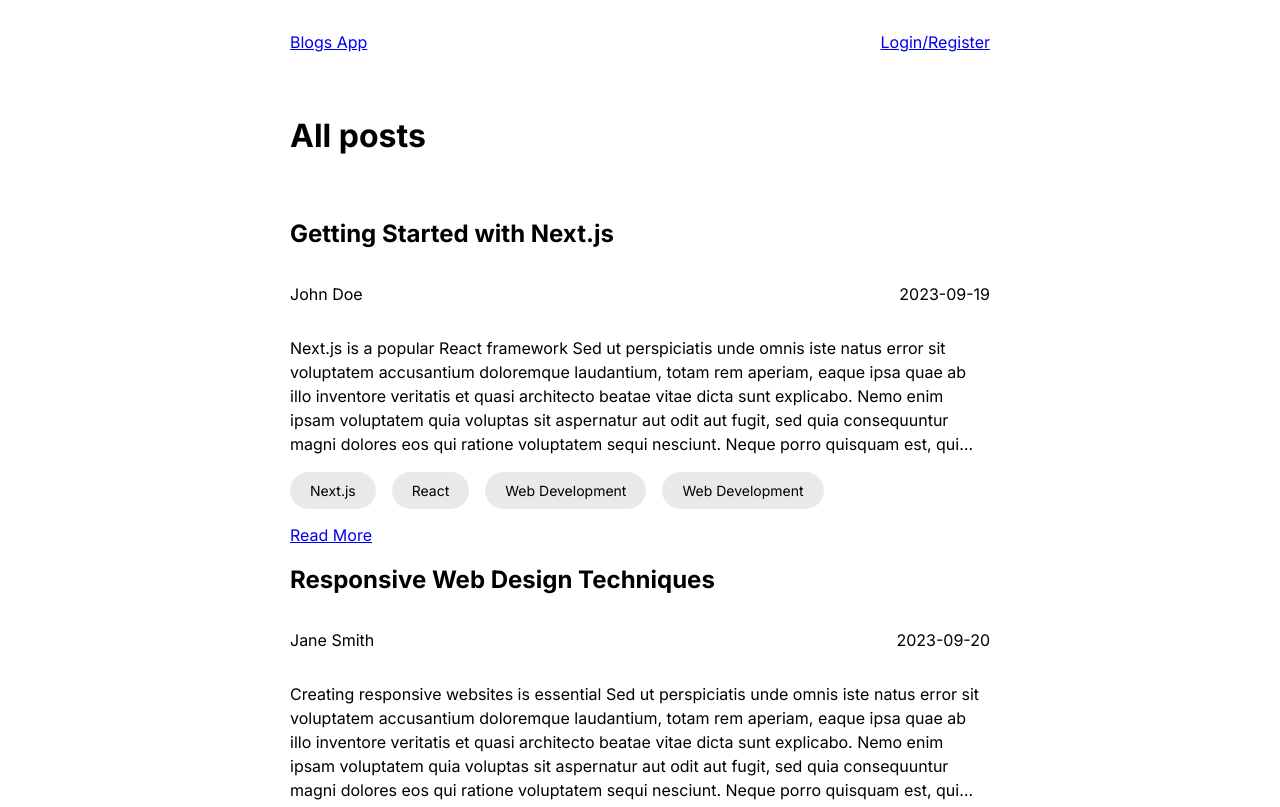
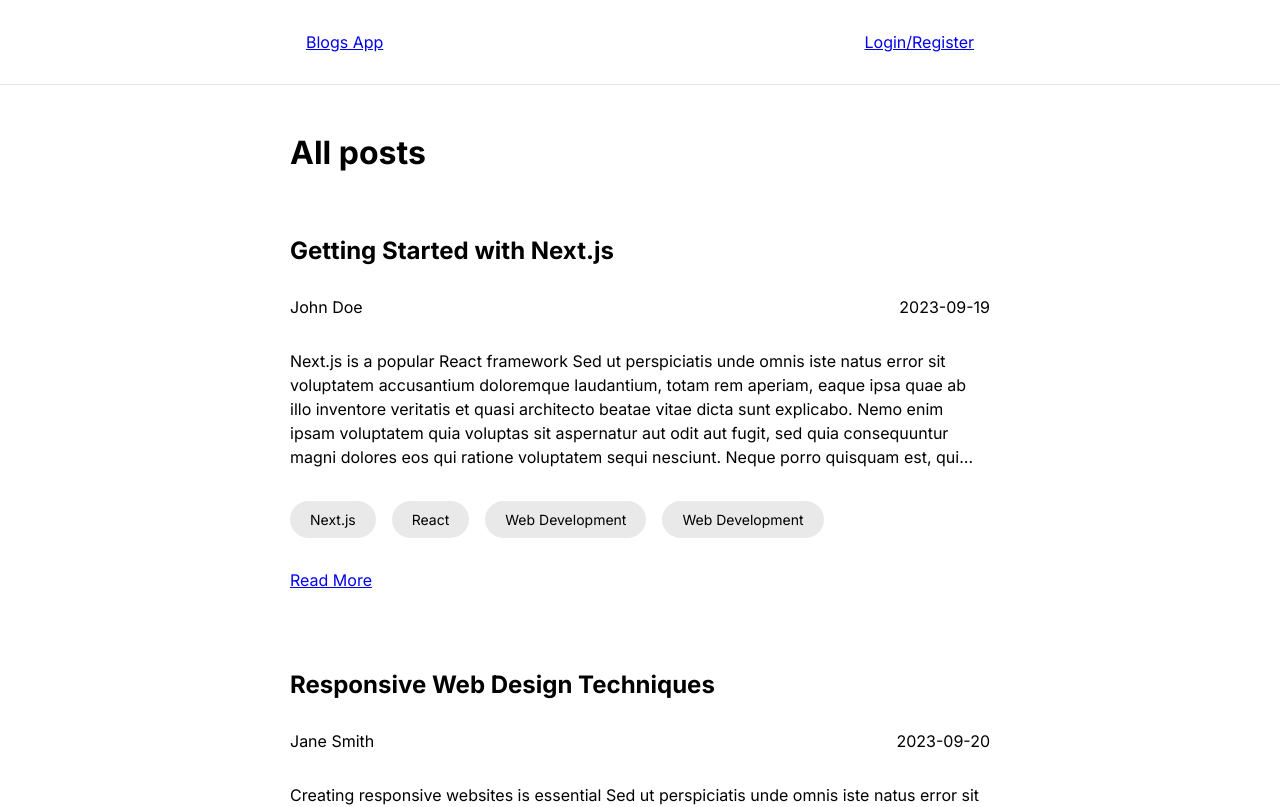
Before and after one commit to Hritvik-Mohan/next-blog, a Next.js app: page / in a window 1280 px wide. Shown: the top 807 px of the page. Built offline with nearby package versions, Linux system fonts and the light colour scheme.

Commit message:
CSS Update

```diff
--- /dev/null
+++ b/app/components/Search.js
@@ -0,0 +1,7 @@
+export default function Search() {
+    return (
+        <div>
+            <input type="text" className="search" />
+        </div>
+    )
+}
--- a/app/globals.css
+++ b/app/globals.css
@@ -3,6 +3,12 @@
     --text-color: white;
     --tag-bg-color: rgb(58, 58, 58);
 } */
+
+* {
+    margin: 0;
+    padding: 0;
+    box-sizing: border-box;
+}
 
 :root {
     --main-bg-color: white;
@@ -17,16 +23,14 @@ body {
 
 .blogs-container {
   margin: 0;
-  padding: 1rem 1rem;
+  padding: 0 1rem;
   box-sizing: border-box;
   max-width: 1800px;
   margin: 0 auto;
-  padding: 1rem;
   /* border: 1px solid red; */
-  display: flex;
+  display: grid;
   flex-wrap: wrap;
   /* max-width: 1400px; */
-  gap: 1.2rem;
   justify-content: center;
 }
 
@@ -34,18 +38,37 @@ body {
     /* padding: 50px; */
     display: flex;
     max-width: 700px;
-    margin: 2rem auto;
-    padding: 0 1rem;
+    margin: 0rem auto;
+    padding: 2rem 1rem;
     justify-content: space-between;
     /* justify-content: end; */
 }
 
-.all-posts-heading {
-    margin: 1rem 0 4rem 0;
+.header-container {
+    border-bottom: 1px solid #e1e5ea;
+    /* background-color: azure; */
 }
 
+
+.all-posts-heading {
+    margin: 3rem 0 4rem 0;
+}
+
+.blog-post {
+    margin: 2rem 0;
+}
+
+/* . {
+    border: 1px solid block;
+    padding: 0.5rem 0.5rem;
+    max-width: 400px;
+    width: 100%;
+} */
+
 .blog-component {
+    display: grid;
     width: 100%;
+    gap: 2rem;
     /* max-width: 350px; */
 }
 
@@ -61,9 +84,11 @@ body {
 
 .blog-container-individual, .blog-post {
     /* border: 1px solid red; */
+    display: grid;
     width: 100%;
     max-width: 700px;
-
+    margin-bottom: 5rem;
+    gap: 2rem;
 }
 
 .form-container {
@@ -98,3 +123,19 @@ body {
     display: flex;
     justify-content: space-between;
 }
+
+
+
+
+
+
+
+
+
+
+
+
+
+::-webkit-scrollbar {
+    display: none;
+  }
--- a/app/layout.js
+++ b/app/layout.js
@@ -1,5 +1,6 @@
 import Footer from './components/Footer'
 import Header from './components/Header'
+import Search from './components/Search'
 import './globals.css'
 import { Inter } from 'next/font/google'
 
@@ -15,9 +16,13 @@ export default function RootLayout({ children }) {
   return (
     <html lang="en">
       <body className={inter.className}>
-          <Header />
-          {children}
-          {/* <Footer/> */}
+            <div className='header-container'>
+              <Header />
+            </div>
+          <div class="blogs-container">
+            <div>{children}</div>
+            {/* <Footer/> */}
+          </div>
         </body>
     </html>
   )
--- a/app/page.js
+++ b/app/page.js
@@ -4,8 +4,6 @@ import Blogs from "./components/Blogs";
 
 export default function Home() {
   return (
-    <div className="blogs-container">
       <Blogs/>
-    </div>
   );
 }
```
